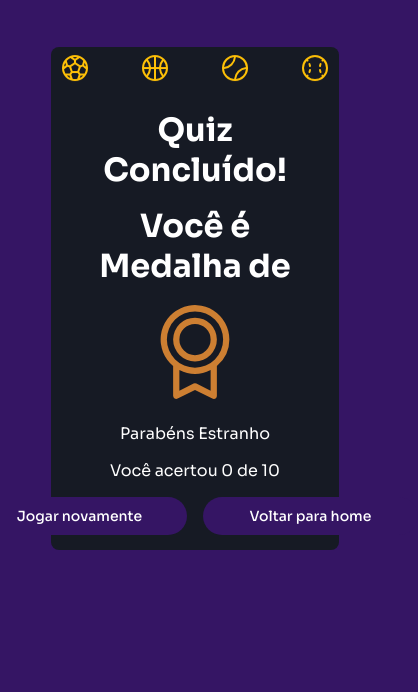
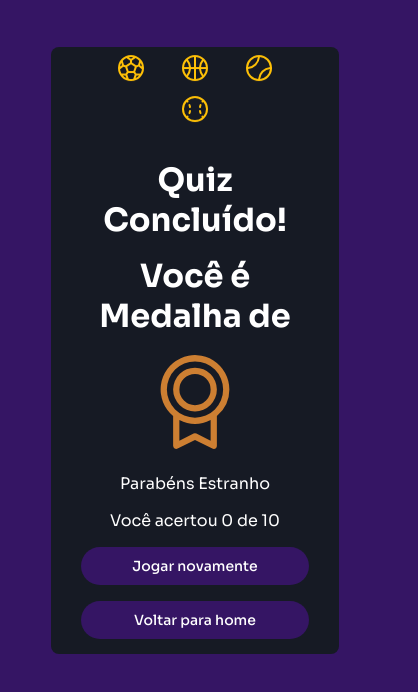
Before and after one commit to nomegustaa/mp-hackathon-olimpiadas, a React (Vite) app: page /result in a window 390 px wide. Shown: the top 692 px of the page, 418 px wide, since content can reach past the window. Built offline with nearby package versions, Linux system fonts and the light colour scheme; no server answers.

Commit message:
feat: add responsividade in button

```diff
--- a/src/Pages/ResultQuestion/index.tsx
+++ b/src/Pages/ResultQuestion/index.tsx
@@ -37,13 +37,13 @@ const ResultQuestion = () => {
           <p>Parabéns {name || 'Estranho'}</p>
           <p>Você acertou {getResultResponse().length} de 10</p>
 
-          <div>
+          <S.ContainerButton>
             <Button
               value="Jogar novamente"
               onClick={() => restartQuiz('/question')}
             />
             <Button value="Voltar para home" onClick={() => restartQuiz('/')} />
-          </div>
+          </S.ContainerButton>
         </S.Container>
       </Box>
     </>
--- a/src/Pages/ResultQuestion/styles.ts
+++ b/src/Pages/ResultQuestion/styles.ts
@@ -14,10 +14,14 @@ export const Container = styled.div`
   p {
     margin: 1rem 0;
   }
+`;
 
-  div {
-    display: flex;
-    justify-content: center;
-    gap: 1rem;
+export const ContainerButton = styled.div`
+  display: flex;
+  justify-content: center;
+  gap: 1rem;
+
+  @media screen and (max-width: 700px) {
+    flex-direction: column;
   }
 `;
--- a/src/components/Button/styles.ts
+++ b/src/components/Button/styles.ts
@@ -22,4 +22,9 @@ export const Button = styled.button`
     cursor: not-allowed;
     opacity: 0.5;
   }
+
+  @media screen and (max-width: 700px) {
+    padding: 0;
+    min-width: auto;
+  }
 `;
```
